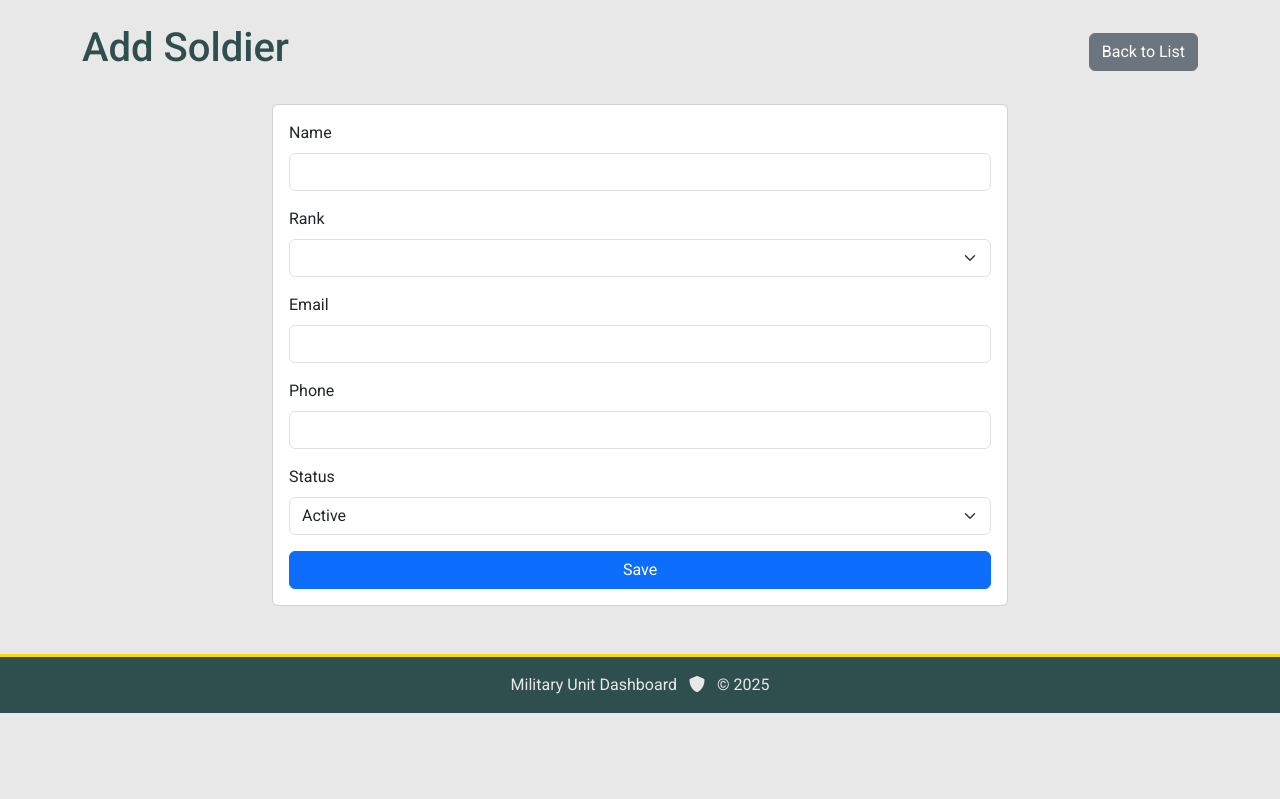
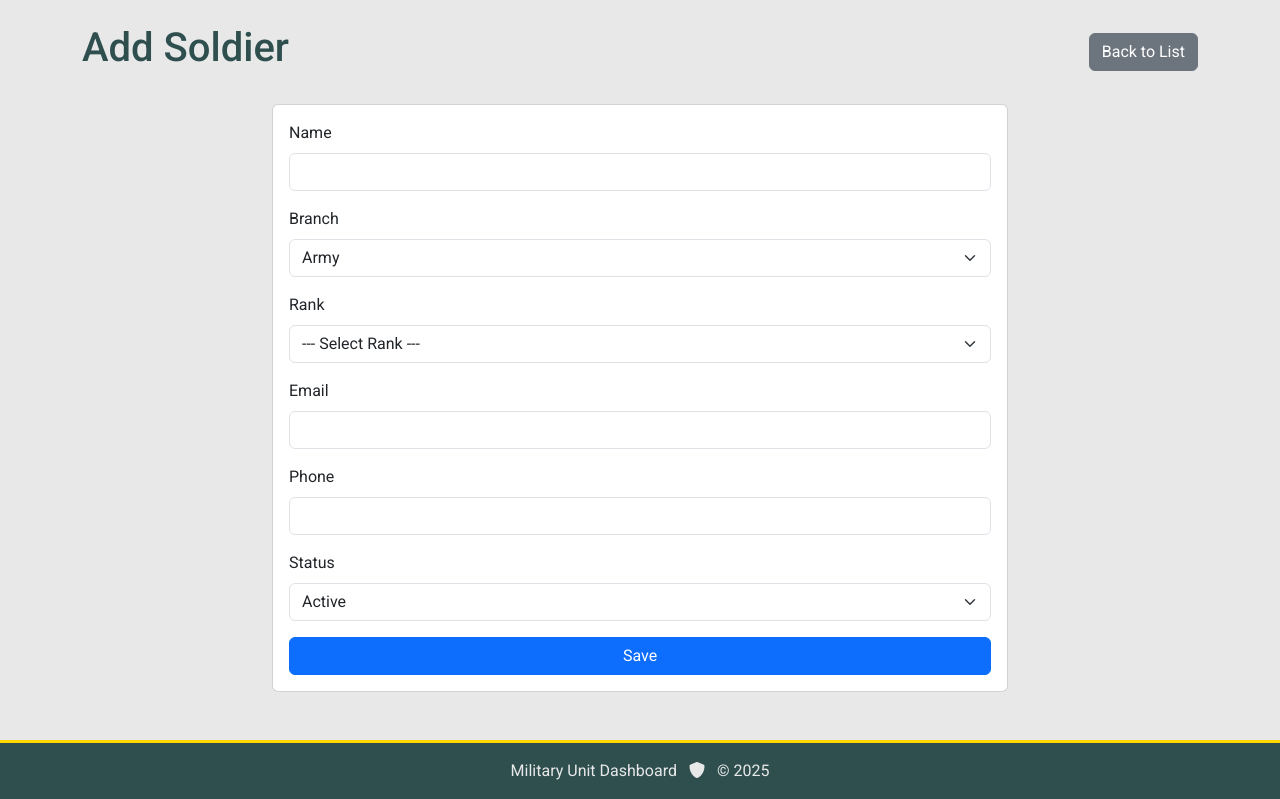
Before and after one commit to cloudenochcsis/Military_Unit_Dashboard, a Django app: page /soldiers/add/ in a window 1280 px wide. Shown: the part 59-858 px from the top of the page. Before the commit the page ends 772 px from the top, so only its background shows below. Run offline with Django 5.2, Linux system fonts and the light colour scheme; a user stored in the database is signed in; tables that the repository leaves empty hold one stand-in row (values such as "Sample post"); lists and menus that the app fills with data are empty.

Commit message:
feat: branch dropdown and dynamic rank options (#issue)

```diff
--- a/static/js/main.js
+++ b/static/js/main.js
@@ -16,6 +16,58 @@ document.addEventListener('DOMContentLoaded', function() {
     });
 });
 
+// Dynamically populate Rank options based on selected Branch
+// Mapping of branch to rank lists – keep in sync with models.Soldier constants
+const BRANCH_RANKS = {
+    "Army": [
+        "Private","Private First Class","Specialist","Corporal","Sergeant","Staff Sergeant","Sergeant First Class","Master Sergeant","First Sergeant","Sergeant Major","Command Sergeant Major","Sergeant Major of the Army","Warrant Officer 1","Chief Warrant Officer 2","Chief Warrant Officer 3","Chief Warrant Officer 4","Chief Warrant Officer 5","Second Lieutenant","First Lieutenant","Captain","Major","Lieutenant Colonel","Colonel","Brigadier General","Major General","Lieutenant General","General","General of the Army"
+    ],
+    "Navy": [
+        "Seaman Recruit","Seaman Apprentice","Seaman","Petty Officer Third Class","Petty Officer Second Class","Petty Officer First Class","Chief Petty Officer","Senior Chief Petty Officer","Master Chief Petty Officer","Command Master Chief Petty Officer","Fleet/Force Master Chief Petty Officer","Master Chief Petty Officer of the Navy","Ensign","Lieutenant Junior Grade","Lieutenant","Lieutenant Commander","Commander","Captain","Rear Admiral Lower Half","Rear Admiral Upper Half","Vice Admiral","Admiral","Fleet Admiral"
+    ],
+    "Air Force": [
+        "Airman Basic","Airman","Airman First Class","Senior Airman","Staff Sergeant","Technical Sergeant","Master Sergeant","Senior Master Sergeant","Chief Master Sergeant","Command Chief Master Sergeant","Chief Master Sergeant of the Air Force","Second Lieutenant","First Lieutenant","Captain","Major","Lieutenant Colonel","Colonel","Brigadier General","Major General","Lieutenant General","General","General of the Air Force"
+    ],
+    "Marine Corps": [
+        "Private","Private First Class","Lance Corporal","Corporal","Sergeant","Staff Sergeant","Gunnery Sergeant","Master Sergeant","First Sergeant","Master Gunnery Sergeant","Sergeant Major","Sergeant Major of the Marine Corps","Second Lieutenant","First Lieutenant","Captain","Major","Lieutenant Colonel","Colonel","Brigadier General","Major General","Lieutenant General","General","Commandant of the Marine Corps"
+    ],
+    "Coast Guard": [
+        "Seaman Recruit","Seaman Apprentice","Seaman","Petty Officer Third Class","Petty Officer Second Class","Petty Officer First Class","Chief Petty Officer","Senior Chief Petty Officer","Master Chief Petty Officer","Command Master Chief Petty Officer","District Master Chief Petty Officer","Area Master Chief Petty Officer","Master Chief Petty Officer of the Coast Guard","Ensign","Lieutenant Junior Grade","Lieutenant","Lieutenant Commander","Commander","Captain","Rear Admiral Lower Half","Rear Admiral Upper Half","Vice Admiral","Admiral"
+    ]
+};
+
+document.addEventListener('DOMContentLoaded', function() {
+    const branchSelect = document.getElementById('id_branch');
+    const rankSelect = document.getElementById('id_rank');
+
+    if (branchSelect && rankSelect) {
+        const populateRanks = (branch) => {
+            const ranks = BRANCH_RANKS[branch] || [];
+            // Clear existing options
+            rankSelect.innerHTML = '';
+            // Add placeholder
+            const ph = document.createElement('option');
+            ph.value = '';
+            ph.textContent = '--- Select Rank ---';
+            rankSelect.appendChild(ph);
+            // Populate options
+            ranks.forEach(r => {
+                const opt = document.createElement('option');
+                opt.value = r;
+                opt.textContent = r;
+                rankSelect.appendChild(opt);
+            });
+        };
+
+        // Initial population based on default branch value
+        populateRanks(branchSelect.value);
+
+        branchSelect.addEventListener('change', (e) => {
+            populateRanks(e.target.value);
+        });
+    }
+});
+
 // Confirm delete actions
 document.addEventListener('DOMContentLoaded', function() {
     const deleteButtons = document.querySelectorAll('.delete-confirm');
--- a/templates/soldier_form.html
+++ b/templates/soldier_form.html
@@ -21,6 +21,18 @@
                         {% if form.name.errors %}
                         <div class="text-danger">
                             {% for error in form.name.errors %}
+                            {{ error }}
+                            {% endfor %}
+                        </div>
+                        {% endif %}
+                    </div>
+
+                    <div class="mb-3">
+                        <label for="{{ form.branch.id_for_label }}" class="form-label">Branch</label>
+                        {{ form.branch }}
+                        {% if form.branch.errors %}
+                        <div class="text-danger">
+                            {% for error in form.branch.errors %}
                             {{ error }}
                             {% endfor %}
                         </div>
```
Also changed, not shown: dashboard/migrations/0003_soldier_branch.py (added).
